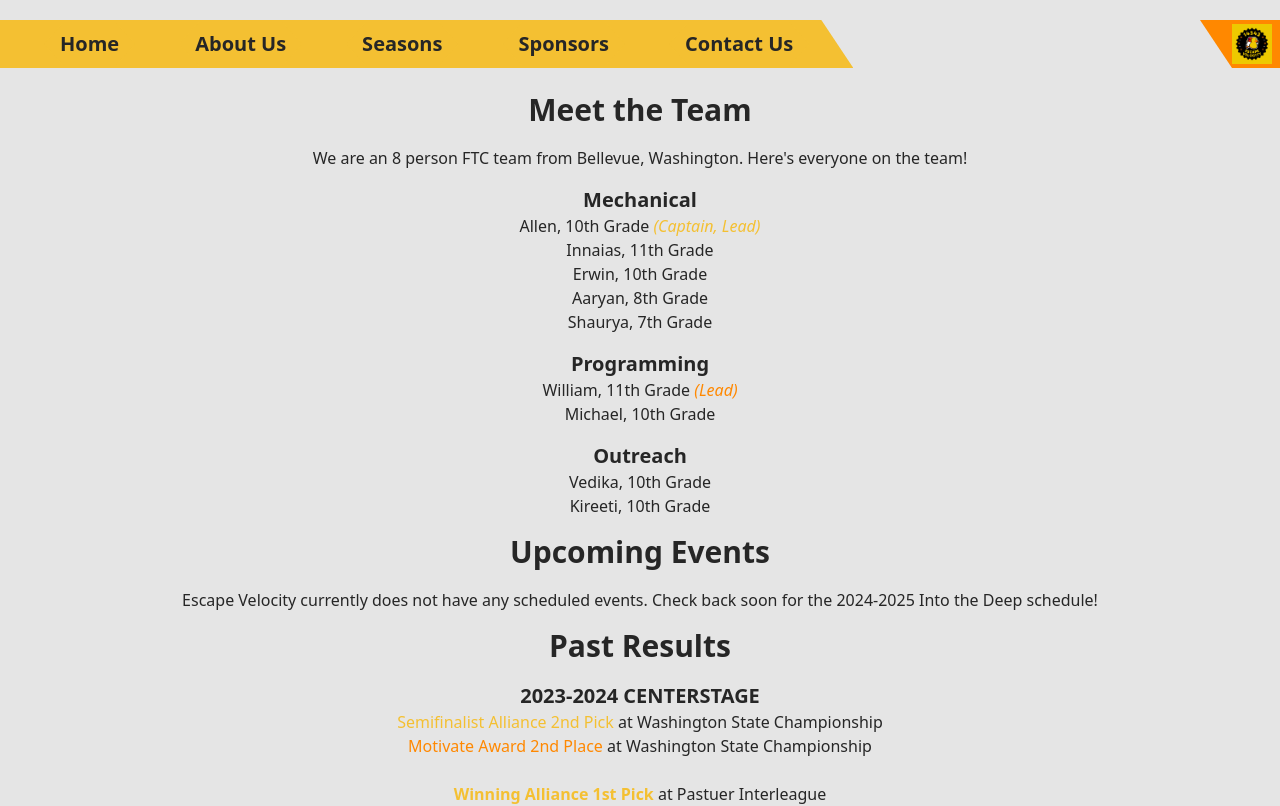
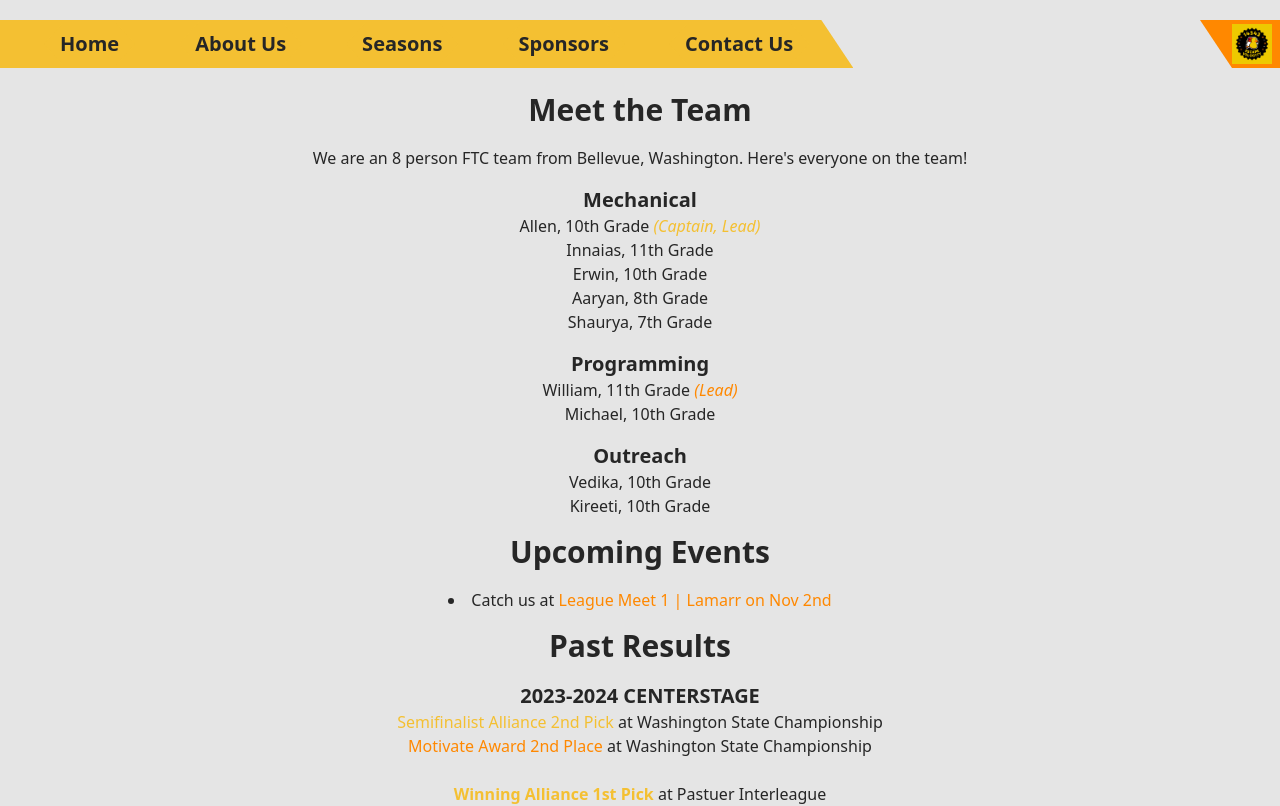
Before and after one commit to brachiotusk/evwebsite-real, a SvelteKit app: page /about in a window 1280 px wide. Shown: the top 806 px of the page. Built offline with nearby package versions, Linux system fonts and the light colour scheme.

Commit message:
Update +page.svelte

```diff
--- a/src/routes/about/+page.svelte
+++ b/src/routes/about/+page.svelte
@@ -35,7 +35,8 @@
 
     <h1 class="text-3xl font-semibold mt-4">Upcoming Events</h1>
     <ExpandingHr --width=10em/>
-    Escape Velocity currently does not have any scheduled events. Check back soon for the 2024-2025 Into the Deep schedule!
+    <li> Catch us at <span class="text-evorange">League Meet 1 | Lamarr on Nov 2nd</span></li>
+
 
     <h1 class="text-3xl font-semibold mt-4">Past Results</h1>
     <ExpandingHr --width=10em/>
```
